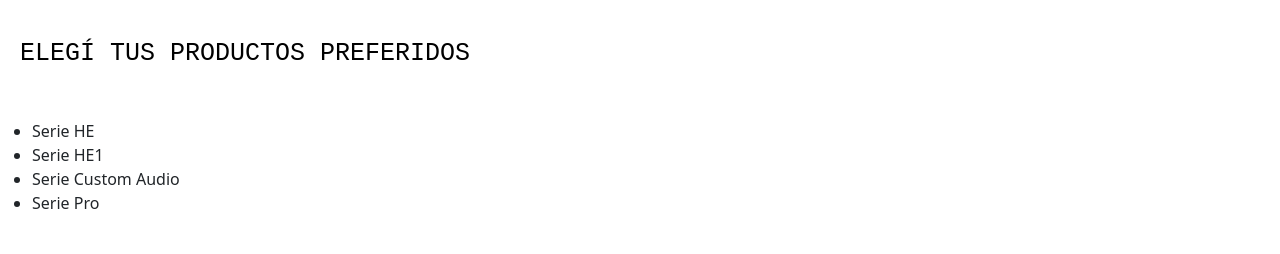
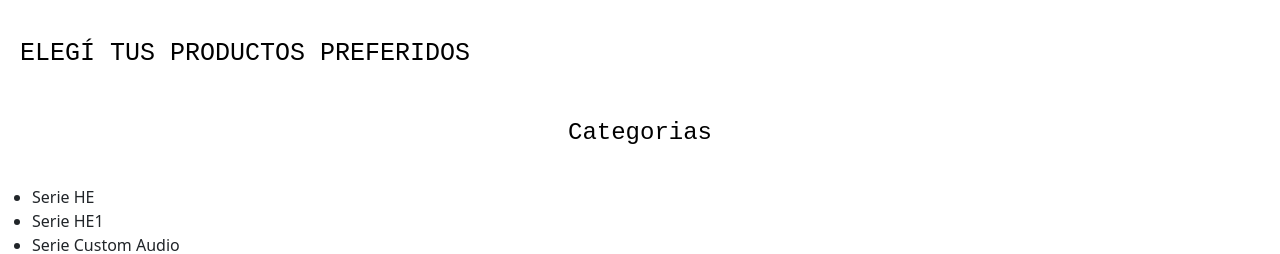
Before and after one commit to belendp/mi-repositorio, a plain HTML site: page tienda.html in a window 1280 px wide. Shown: the part 143-397 px from the top of the page. Drawn offline with nearby package versions, Linux system fonts and the light colour scheme.

Commit message:
Update tienda.html

```diff
--- a/tienda.html
+++ b/tienda.html
@@ -30,7 +30,7 @@
 
   <br>
     <h1 class="Categorias">Elegí tus productos preferidos</h1>
-
+            <h4>Categorias</h4>
     <ul>
     <li>Serie HE</li>
     <li>Serie HE1</li>
```
